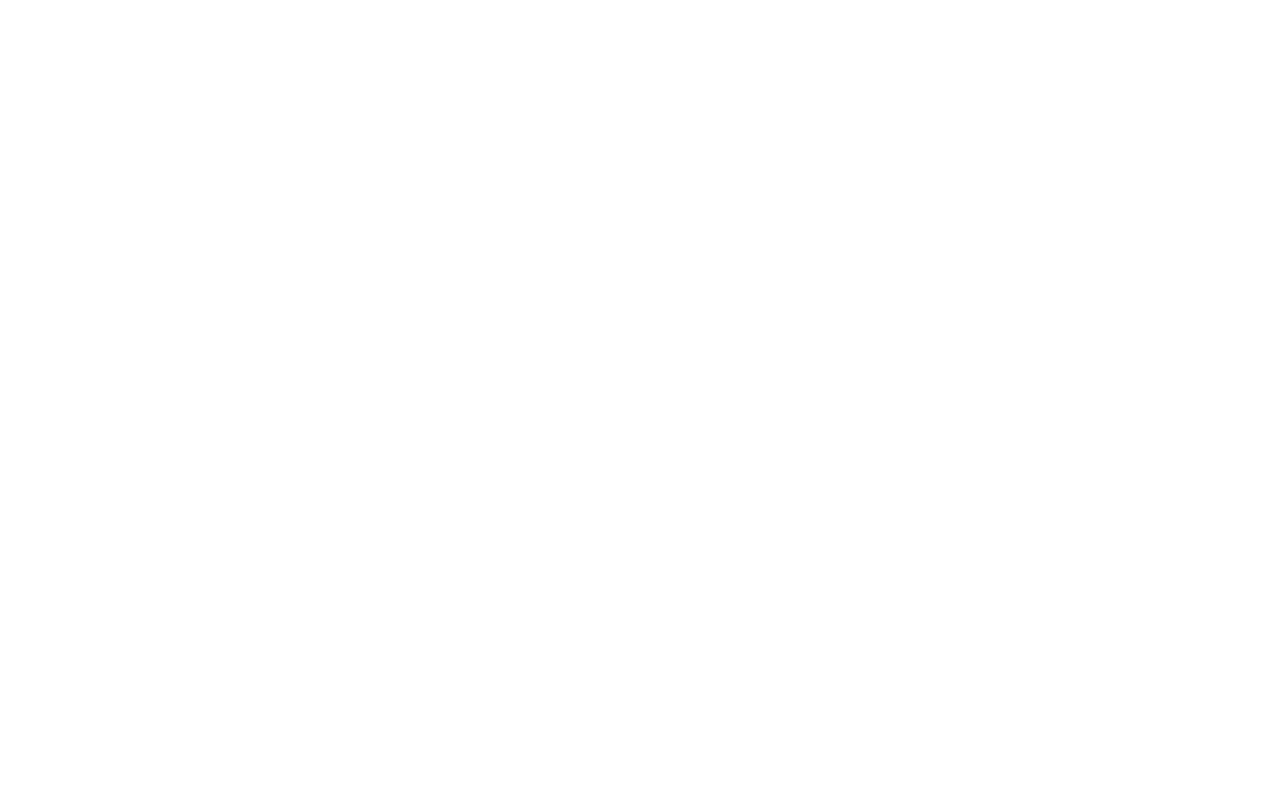
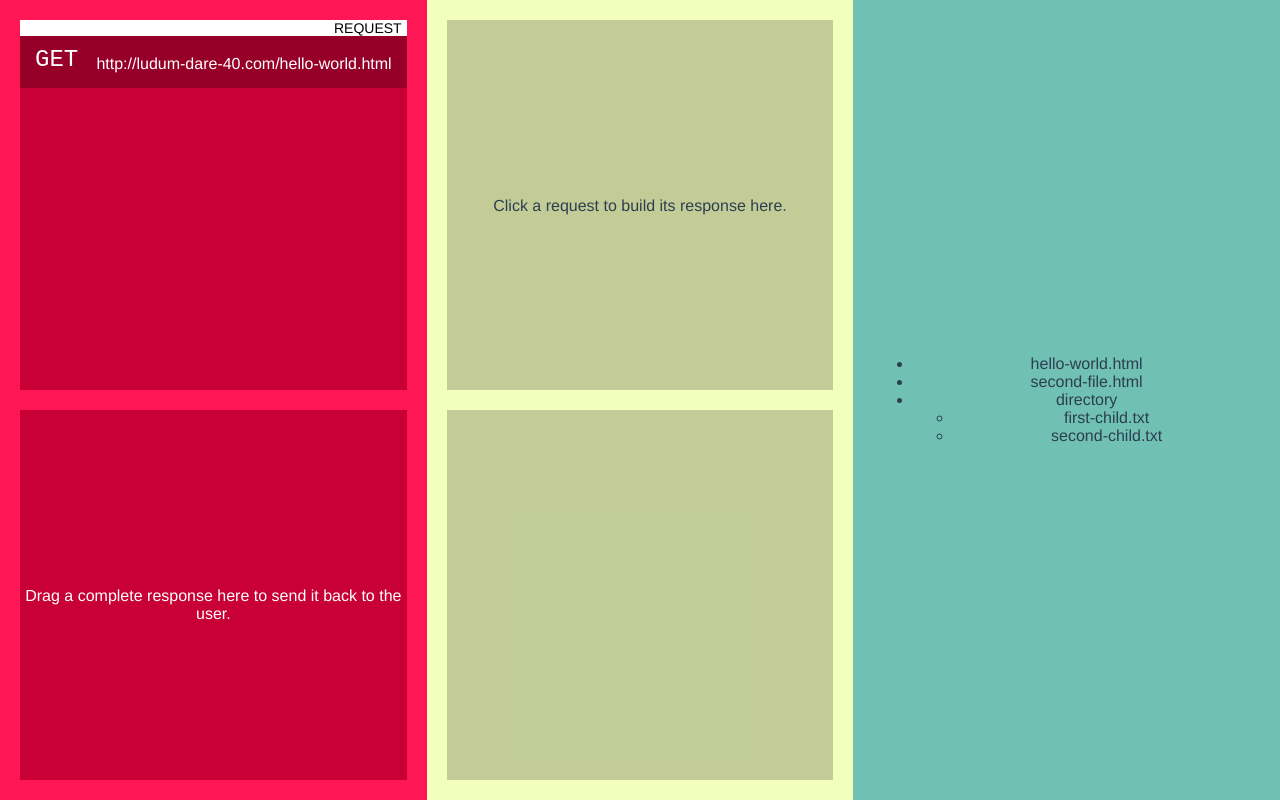
Before and after one commit to SaFrMo/ludum-dare-40, a Vue app: page /#/level-1 in a window 1280 px wide. Before the commit this address led to /#/level-1/1. Built offline with nearby package versions, Linux system fonts and the light colour scheme.

Commit message:
Staging area working

```diff
--- a/src/App.vue
+++ b/src/App.vue
@@ -32,6 +32,7 @@
         justify-content: center;
 
         button {
+            font-family: 'Avenir', Helvetica, Arial, sans-serif;
             appearance: none;
             border-radius: 0;
             border: none;
--- /dev/null
+++ b/src/components/parts/Directory.vue
@@ -0,0 +1,22 @@
+<template>
+    <ul class="directory">
+        <li v-for="file in tree">
+            <span v-if="typeof file === 'string'">{{ file }}</span>
+            <div v-else>
+                <span>{{ file.name }}</span>
+                <file-directory :tree="file.files"/>
+            </div>
+        </li>
+    </ul>
+</template>
+
+<script>
+    export default {
+        props: {
+            tree: {
+                type: Array,
+                default: []
+            }
+        }
+    }
+</script>
--- a/src/components/parts/FileBrowser.vue
+++ b/src/components/parts/FileBrowser.vue
@@ -1,10 +1,22 @@
 <template>
 
     <section class="file-browser">
-        File Browser
+        <file-directory :tree="files"/>
     </section>
 
 </template>
+
+<script>
+    import files from '@/gameplay/files'
+
+    export default {
+        data () {
+            return {
+                files
+            }
+        }
+    }
+</script>
 
 <style lang="scss">
 
--- a/src/components/parts/StagingArea.vue
+++ b/src/components/parts/StagingArea.vue
@@ -14,10 +14,16 @@
                         <span class="path">{{ staging.path }}</span>
                     </div>
 
+                    <ul class="files">
+                        <li v-for="(file, i) in staging.files" :key="file.id">
+                            {{ file }}
+                        </li>
+                    </ul>
+
                     <div class="controls">
                         <button>File doesn't exist</button>
                         <button>File is locked</button>
-                        <button>Send back to queue</button>
+                        <button @click="$store.commit('MOVE_TO_RECEIVING', staging)">Send back to queue</button>
                     </div>
                 </div>
             </transition-fade>
@@ -83,6 +89,11 @@
             display: flex;
             justify-content: space-between;
         }
+        .controls button {
+            background-color: #fff;
+            font-size: 14px;
+            margin: 0 5px;
+        }
     }
 
 </style>
--- /dev/null
+++ b/src/gameplay/files.js
@@ -0,0 +1,11 @@
+export default [
+    'hello-world.html',
+    'second-file.html',
+    {
+        name: 'directory',
+        files: [
+            'first-child.txt',
+            'second-child.txt'
+        ]
+    }
+]
--- a/src/main.js
+++ b/src/main.js
@@ -8,6 +8,7 @@ import router from './router'
 Vue.config.productionTip = false
 
 Vue.component('transition-fade', require('@/components/parts/TransitionFade').default)
+Vue.component('file-directory', require('@/components/parts/Directory').default)
 
 /* eslint-disable no-new */
 new Vue({
--- a/src/store/index.js
+++ b/src/store/index.js
@@ -19,6 +19,10 @@ export default new Vuex.Store({
         'SET_SELECTED': (state, payload) => {
             state.selectedItem = payload || false
         },
+        'MOVE_TO_RECEIVING': (state, payload) => {
+            state.staging = false
+            state.requests.push(payload)
+        },
         'MOVE_TO_STAGING': (state, payload) => {
             state.requests = state.requests.filter(x => x.id !== payload.id)
             if (state.staging) {
```
